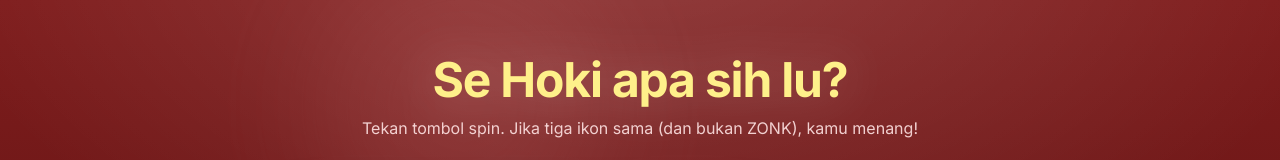
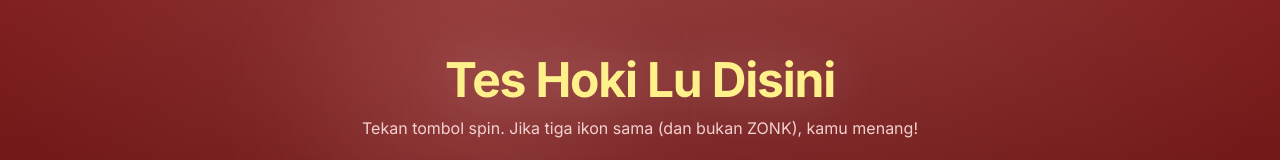
Before and after one commit to django-nerd/frontend-repo_t5q752y0_ciyo44, a React (Vite) app: page / in a window 1280 px wide. Shown: the top 160 px of the page. Built offline with nearby package versions, Linux system fonts and the light colour scheme; a web font is replaced by a local one.

Commit message:
Update project prj_t5q752y0 - 2025-11-18T13:38:44.177Z

```diff
--- a/src/components/Header.jsx
+++ b/src/components/Header.jsx
@@ -4,7 +4,7 @@ export default function Header() {
   return (
     <div className="text-center mb-8">
       <h1 className="text-4xl sm:text-5xl font-extrabold tracking-tight text-yellow-200 drop-shadow-[0_0_25px_rgba(255,255,255,0.25)]">
-        Se Hoki apa sih lu?
+        Tes Hoki Lu Disini
       </h1>
       <p className="mt-3 text-red-100/90 text-sm sm:text-base">
         Tekan tombol spin. Jika tiga ikon sama (dan bukan ZONK), kamu menang!
```
Also changed, not shown: 1 other file (tests, documents, lock files or other folders).
